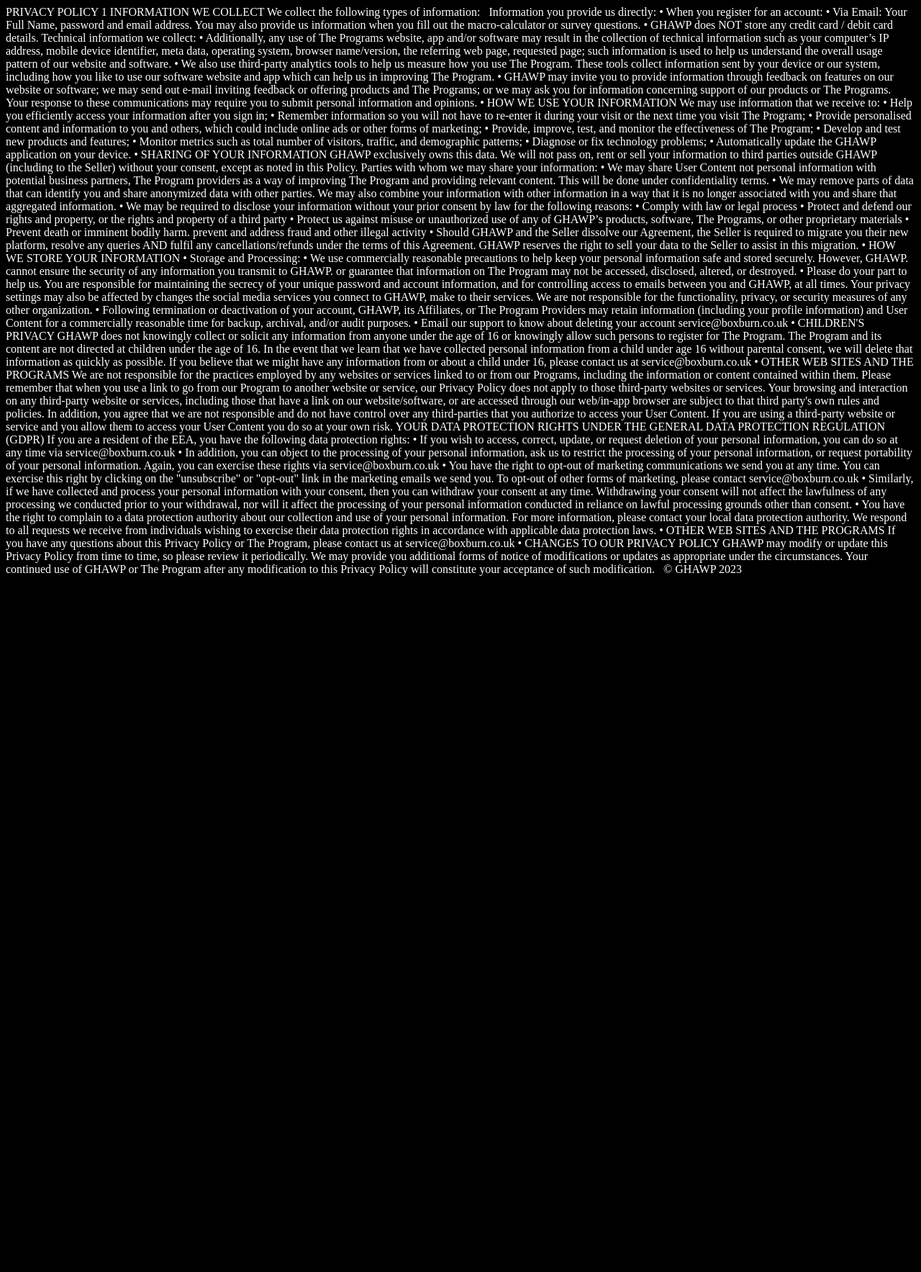
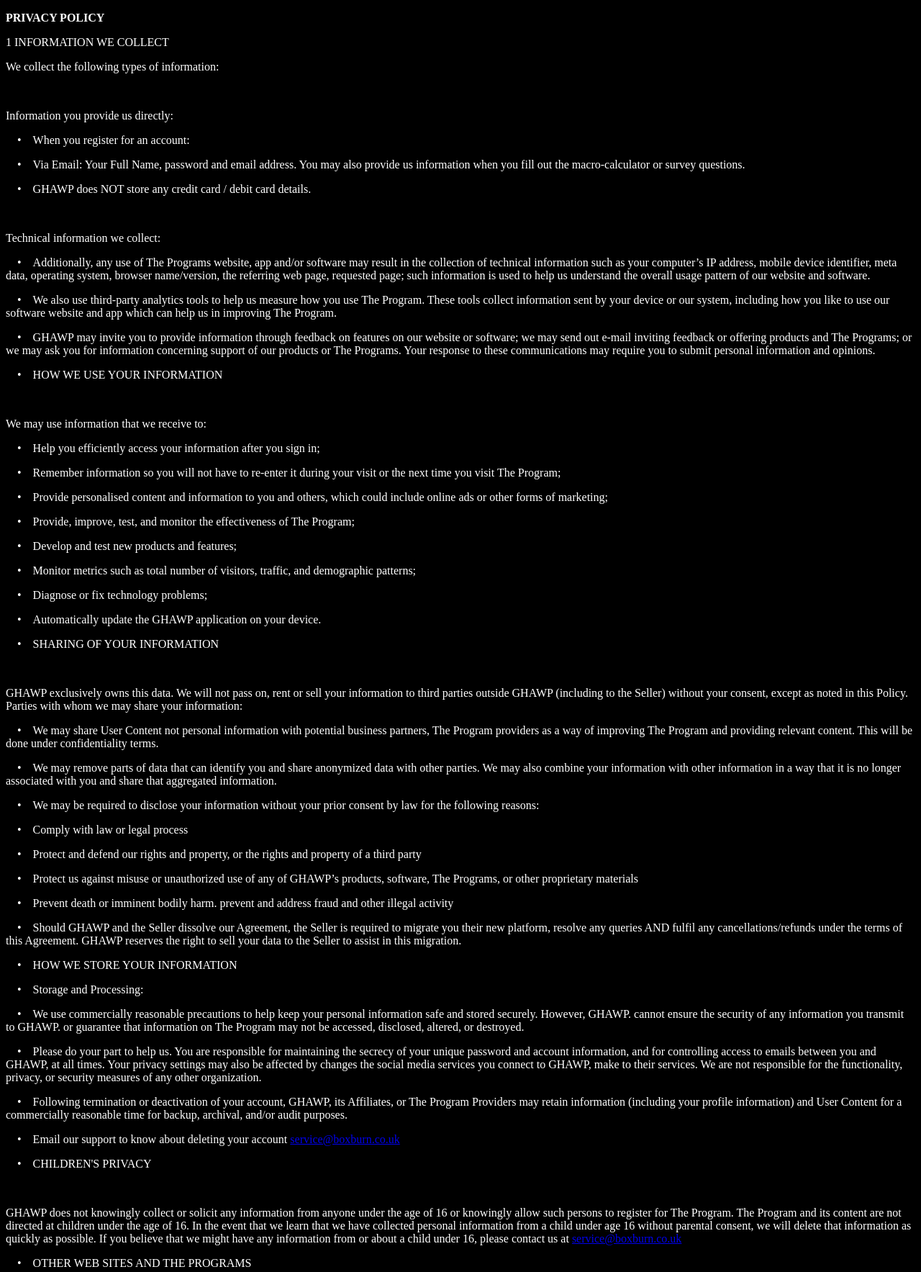
Before and after one commit to gigafitltd/gigafitltd.github.io, a plain HTML site: page privacy_policy.html in a window 1280 px wide. Shown: the top 1767 px of the page at 72% size. Before the commit the page ends 808 px from the top, so only its background shows below. Drawn offline with Linux system fonts and the light colour scheme.

Commit message:
Update privacy_policy.html

```diff
--- a/privacy_policy.html
+++ b/privacy_policy.html
@@ -6,122 +6,74 @@
     <title>Privacy Policy</title>
 </head>
 <body style="background-color: black; color: white;">
-    PRIVACY POLICY
-    1 INFORMATION WE COLLECT
-    We collect the following types of information:
-
-    Information you provide us directly:
-    • When you register for an account:
-    • Via Email: Your Full Name, password and email address. You may also provide us information when you fill out the
-    macro-calculator or survey questions.
-    • GHAWP does NOT store any credit card / debit card details.
-
-    Technical information we collect:
-    • Additionally, any use of The Programs website, app and/or software may result in the collection of technical
-    information such as your computer’s IP address, mobile device identifier, meta data, operating system, browser
-    name/version, the referring web page, requested page; such information is used to help us understand the overall usage
-    pattern of our website and software.
-    • We also use third-party analytics tools to help us measure how you use The Program. These tools collect information
-    sent by your device or our system, including how you like to use our software website and app which can help us in
-    improving The Program.
-    • GHAWP may invite you to provide information through feedback on features on our website or software; we may send out
-    e-mail inviting feedback or offering products and The Programs; or we may ask you for information concerning support of
-    our products or The Programs. Your response to these communications may require you to submit personal information and
-    opinions.
-    • HOW WE USE YOUR INFORMATION
-
-    We may use information that we receive to:
-    • Help you efficiently access your information after you sign in;
-    • Remember information so you will not have to re-enter it during your visit or the next time you visit The Program;
-    • Provide personalised content and information to you and others, which could include online ads or other forms of
-    marketing;
-    • Provide, improve, test, and monitor the effectiveness of The Program;
-    • Develop and test new products and features;
-    • Monitor metrics such as total number of visitors, traffic, and demographic patterns;
-    • Diagnose or fix technology problems;
-    • Automatically update the GHAWP application on your device.
-    • SHARING OF YOUR INFORMATION
-
-    GHAWP exclusively owns this data. We will not pass on, rent or sell your information to third parties outside GHAWP
-    (including to the Seller) without your consent, except as noted in this Policy. Parties with whom we may share your
-    information:
-    • We may share User Content not personal information with potential business partners, The Program providers as a way of
-    improving The Program and providing relevant content. This will be done under confidentiality terms.
-    • We may remove parts of data that can identify you and share anonymized data with other parties. We may also combine
-    your information with other information in a way that it is no longer associated with you and share that aggregated
-    information.
-    • We may be required to disclose your information without your prior consent by law for the following reasons:
-    • Comply with law or legal process
-    • Protect and defend our rights and property, or the rights and property of a third party
-    • Protect us against misuse or unauthorized use of any of GHAWP’s products, software, The Programs, or other proprietary
-    materials
-    • Prevent death or imminent bodily harm. prevent and address fraud and other illegal activity
-    • Should GHAWP and the Seller dissolve our Agreement, the Seller is required to migrate you their new platform, resolve
-    any queries AND fulfil any cancellations/refunds under the terms of this Agreement. GHAWP reserves the right to sell
-    your data to the Seller to assist in this migration.
-    • HOW WE STORE YOUR INFORMATION
-    • Storage and Processing:
-    • We use commercially reasonable precautions to help keep your personal information safe and stored securely. However,
-    GHAWP. cannot ensure the security of any information you transmit to GHAWP. or guarantee that information on The Program
-    may not be accessed, disclosed, altered, or destroyed.
-    • Please do your part to help us. You are responsible for maintaining the secrecy of your unique password and account
-    information, and for controlling access to emails between you and GHAWP, at all times. Your privacy settings may also be
-    affected by changes the social media services you connect to GHAWP, make to their services. We are not responsible for
-    the functionality, privacy, or security measures of any other organization.
-    • Following termination or deactivation of your account, GHAWP, its Affiliates, or The Program Providers may retain
-    information (including your profile information) and User Content for a commercially reasonable time for backup,
-    archival, and/or audit purposes.
-    • Email our support to know about deleting your account service@boxburn.co.uk
-    • CHILDREN'S PRIVACY
-
-    GHAWP does not knowingly collect or solicit any information from anyone under the age of 16 or knowingly allow such
-    persons to register for The Program. The Program and its content are not directed at children under the age of 16. In
-    the event that we learn that we have collected personal information from a child under age 16 without parental consent,
-    we will delete that information as quickly as possible. If you believe that we might have any information from or about
-    a child under 16, please contact us at service@boxburn.co.uk
-    • OTHER WEB SITES AND THE PROGRAMS
-
-
-    We are not responsible for the practices employed by any websites or services linked to or from our Programs, including
-    the information or content contained within them. Please remember that when you use a link to go from our Program to
-    another website or service, our Privacy Policy does not apply to those third-party websites or services. Your browsing
-    and interaction on any third-party website or services, including those that have a link on our website/software, or are
-    accessed through our web/in-app browser are subject to that third party's own rules and policies. In addition, you agree
-    that we are not responsible and do not have control over any third-parties that you authorize to access your User
-    Content. If you are using a third-party website or service and you allow them to access your User Content you do so at
-    your own risk.
-
-
-    YOUR DATA PROTECTION RIGHTS UNDER THE GENERAL DATA PROTECTION REGULATION (GDPR)
-
-    If you are a resident of the EEA, you have the following data protection rights:
-    • If you wish to access, correct, update, or request deletion of your personal information, you can do so at any time
-    via service@boxburn.co.uk
-    • In addition, you can object to the processing of your personal information, ask us to restrict the processing of your
-    personal information, or request portability of your personal information. Again, you can exercise these rights via
-    service@boxburn.co.uk
-    • You have the right to opt-out of marketing communications we send you at any time. You can exercise this right by
-    clicking on the "unsubscribe" or "opt-out" link in the marketing emails we send you. To opt-out of other forms of
-    marketing, please contact service@boxburn.co.uk
-    • Similarly, if we have collected and process your personal information with your consent, then you can withdraw your
-    consent at any time. Withdrawing your consent will not affect the lawfulness of any processing we conducted prior to
-    your withdrawal, nor will it affect the processing of your personal information conducted in reliance on lawful
-    processing grounds other than consent.
-    • You have the right to complain to a data protection authority about our collection and use of your personal
-    information. For more information, please contact your local data protection authority.
-
-    We respond to all requests we receive from individuals wishing to exercise their data protection rights in accordance
-    with applicable data protection laws.
-    • OTHER WEB SITES AND THE PROGRAMS
-
-    If you have any questions about this Privacy Policy or The Program, please contact us at service@boxburn.co.uk
-    • CHANGES TO OUR PRIVACY POLICY
-
-    GHAWP may modify or update this Privacy Policy from time to time, so please review it periodically. We may provide you
-    additional forms of notice of modifications or updates as appropriate under the circumstances. Your continued use of
-    GHAWP or The Program after any modification to this Privacy Policy will constitute your acceptance of such modification.
-
-    © GHAWP 2023
-
+    <p><strong>PRIVACY POLICY</strong></p>
+<p>1 INFORMATION WE COLLECT</p>
+<p>We collect the following types of information:</p>
+<p>&nbsp;</p>
+<p>Information you provide us directly:</p>
+<p>&nbsp; &nbsp; &bull; &nbsp; &nbsp;When you register for an account:</p>
+<p>&nbsp; &nbsp; &bull; &nbsp; &nbsp;Via Email: Your Full Name, password and email address. You may also provide us information when you fill out the macro-calculator or survey questions.</p>
+<p>&nbsp; &nbsp; &bull; &nbsp; &nbsp;GHAWP does NOT store any credit card / debit card details.&nbsp;</p>
+<p><br></p>
+<p>Technical information we collect:</p>
+<p>&nbsp; &nbsp; &bull; &nbsp; &nbsp;Additionally, any use of The Programs website, app and/or software may result in the collection of technical information such as your computer&rsquo;s IP address, mobile device identifier, meta data, operating system, browser name/version, the referring web page, requested page; such information is used to help us understand the overall usage pattern of our website and software.</p>
+<p>&nbsp; &nbsp; &bull; &nbsp; &nbsp;We also use third-party analytics tools to help us measure how you use The Program. These tools collect information sent by your device or our system, including how you like to use our software website and app which can help us in improving The Program.</p>
+<p>&nbsp; &nbsp; &bull; &nbsp; &nbsp;GHAWP may invite you to provide information through feedback on features on our website or software; we may send out e-mail inviting feedback or offering products and The Programs; or we may ask you for information concerning support of our products or The Programs. Your response to these communications may require you to submit personal information and opinions.</p>
+<p>&nbsp; &nbsp; &bull; &nbsp; &nbsp;HOW WE USE YOUR INFORMATION</p>
+<p><br></p>
+<p>We may use information that we receive to:</p>
+<p>&nbsp; &nbsp; &bull; &nbsp; &nbsp;Help you efficiently access your information after you sign in;</p>
+<p>&nbsp; &nbsp; &bull; &nbsp; &nbsp;Remember information so you will not have to re-enter it during your visit or the next time you visit The Program;</p>
+<p>&nbsp; &nbsp; &bull; &nbsp; &nbsp;Provide personalised content and information to you and others, which could include online ads or other forms of marketing;</p>
+<p>&nbsp; &nbsp; &bull; &nbsp; &nbsp;Provide, improve, test, and monitor the effectiveness of The Program;</p>
+<p>&nbsp; &nbsp; &bull; &nbsp; &nbsp;Develop and test new products and features;</p>
+<p>&nbsp; &nbsp; &bull; &nbsp; &nbsp;Monitor metrics such as total number of visitors, traffic, and demographic patterns;</p>
+<p>&nbsp; &nbsp; &bull; &nbsp; &nbsp;Diagnose or fix technology problems;</p>
+<p>&nbsp; &nbsp; &bull; &nbsp; &nbsp;Automatically update the GHAWP application on your device.</p>
+<p>&nbsp; &nbsp; &bull; &nbsp; &nbsp;SHARING OF YOUR INFORMATION</p>
+<p><br></p>
+<p>GHAWP exclusively owns this data. We will not pass on, rent or sell your information to third parties outside GHAWP (including to the Seller) without your consent, except as noted in this Policy. Parties with whom we may share your information:</p>
+<p>&nbsp; &nbsp; &bull; &nbsp; &nbsp;We may share User Content not personal information with potential business partners, The Program providers as a way of improving The Program and providing relevant content. This will be done under confidentiality terms.</p>
+<p>&nbsp; &nbsp; &bull; &nbsp; &nbsp;We may remove parts of data that can identify you and share anonymized data with other parties. We may also combine your information with other information in a way that it is no longer associated with you and share that aggregated information.</p>
+<p>&nbsp; &nbsp; &bull; &nbsp; &nbsp;We may be required to disclose your information without your prior consent by law for the following reasons:</p>
+<p>&nbsp; &nbsp; &bull; &nbsp; &nbsp;Comply with law or legal process</p>
+<p>&nbsp; &nbsp; &bull; &nbsp; &nbsp;Protect and defend our rights and property, or the rights and property of a third party</p>
+<p>&nbsp; &nbsp; &bull; &nbsp; &nbsp;Protect us against misuse or unauthorized use of any of GHAWP&rsquo;s products, software, The Programs, or other proprietary materials</p>
+<p>&nbsp; &nbsp; &bull; &nbsp; &nbsp;Prevent death or imminent bodily harm. prevent and address fraud and other illegal activity</p>
+<p>&nbsp; &nbsp; &bull; &nbsp; &nbsp;Should GHAWP and the Seller dissolve our Agreement, the Seller is required to migrate you their new platform, resolve any queries AND fulfil any cancellations/refunds under the terms of this Agreement. GHAWP reserves the right to sell your data to the Seller to assist in this migration.</p>
+<p>&nbsp; &nbsp; &bull; &nbsp; &nbsp;HOW WE STORE YOUR INFORMATION</p>
+<p>&nbsp; &nbsp; &bull; &nbsp; &nbsp;Storage and Processing:</p>
+<p>&nbsp; &nbsp; &bull; &nbsp; &nbsp;We use commercially reasonable precautions to help keep your personal information safe and stored securely. However, GHAWP. cannot ensure the security of any information you transmit to GHAWP. or guarantee that information on The Program may not be accessed, disclosed, altered, or destroyed.</p>
+<p>&nbsp; &nbsp; &bull; &nbsp; &nbsp;Please do your part to help us. You are responsible for maintaining the secrecy of your unique password and account information, and for controlling access to emails between you and GHAWP, at all times. Your privacy settings may also be affected by changes the social media services you connect to GHAWP, make to their services. We are not responsible for the functionality, privacy, or security measures of any other organization.</p>
+<p>&nbsp; &nbsp; &bull; &nbsp; &nbsp;Following termination or deactivation of your account, GHAWP, its Affiliates, or The Program Providers may retain information (including your profile information) and User Content for a commercially reasonable time for backup, archival, and/or audit purposes.</p>
+<p>&nbsp; &nbsp; &bull; &nbsp; &nbsp;Email our support to know about deleting your account <a href="mailto:service@boxburn.co.uk">service@boxburn.co.uk</a></p>
+<p>&nbsp; &nbsp; &bull; &nbsp; &nbsp;CHILDREN&apos;S PRIVACY</p>
+<p><br></p>
+<p>GHAWP does not knowingly collect or solicit any information from anyone under the age of 16 or knowingly allow such persons to register for The Program. The Program and its content are not directed at children under the age of 16. In the event that we learn that we have collected personal information from a child under age 16 without parental consent, we will delete that information as quickly as possible. If you believe that we might have any information from or about a child under 16, please contact us at <a href="mailto:service@boxburn.co.uk">service@boxburn.co.uk</a></p>
+<p>&nbsp; &nbsp; &bull; &nbsp; &nbsp;OTHER WEB SITES AND THE PROGRAMS</p>
+<p><br></p>
+<p><br></p>
+<p>We are not responsible for the practices employed by any websites or services linked to or from our Programs, including the information or content contained within them. Please remember that when you use a link to go from our Program to another website or service, our Privacy Policy does not apply to those third-party websites or services. Your browsing and interaction on any third-party website or services, including those that have a link on our website/software, or are accessed through our web/in-app browser are subject to that third party&apos;s own rules and policies. In addition, you agree that we are not responsible and do not have control over any third-parties that you authorize to access your User Content. If you are using a third-party website or service and you allow them to access your User Content you do so at your own risk.</p>
+<p><br></p>
+<p><br></p>
+<p>YOUR DATA PROTECTION RIGHTS UNDER THE GENERAL DATA PROTECTION REGULATION (GDPR)</p>
+<p><br></p>
+<p>If you are a resident of the EEA, you have the following data protection rights:</p>
+<p>&nbsp; &nbsp; &bull; &nbsp; &nbsp;If you wish to access, correct, update, or request deletion of your personal information, you can do so at any time via <a href="mailto:service@boxburn.co.uk">service@boxburn.co.uk</a></p>
+<p>&nbsp; &nbsp; &bull; &nbsp; &nbsp;In addition, you can object to the processing of your personal information, ask us to restrict the processing of your personal information, or request portability of your personal information. Again, you can exercise these rights via <a href="mailto:service@boxburn.co.uk">service@boxburn.co.uk</a></p>
+<p>&nbsp; &nbsp; &bull; &nbsp; &nbsp;You have the right to opt-out of marketing communications we send you at any time. You can exercise this right by clicking on the &quot;unsubscribe&quot; or &quot;opt-out&quot; link in the marketing emails we send you. To opt-out of other forms of marketing, please contact <a href="mailto:service@boxburn.co.uk">service@boxburn.co.uk</a></p>
+<p>&nbsp; &nbsp; &bull; &nbsp; &nbsp;Similarly, if we have collected and process your personal information with your consent, then you can withdraw your consent at any time. Withdrawing your consent will not affect the lawfulness of any processing we conducted prior to your withdrawal, nor will it affect the processing of your personal information conducted in reliance on lawful processing grounds other than consent.</p>
+<p>&nbsp; &nbsp; &bull; &nbsp; &nbsp;You have the right to complain to a data protection authority about our collection and use of your personal information. For more information, please contact your local data protection authority.</p>
+<p><br></p>
+<p>We respond to all requests we receive from individuals wishing to exercise their data protection rights in accordance with applicable data protection laws.</p>
+<p>&nbsp; &nbsp; &bull; &nbsp; &nbsp;OTHER WEB SITES AND THE PROGRAMS</p>
+<p><br></p>
+<p>If you have any questions about this Privacy Policy or The Program, please contact us at <a href="mailto:service@boxburn.co.uk">service@boxburn.co.uk</a></p>
+<p>&nbsp; &nbsp; &bull; &nbsp; &nbsp;CHANGES TO OUR PRIVACY POLICY</p>
+<p><br></p>
+<p>GHAWP may modify or update this Privacy Policy from time to time, so please review it periodically. We may provide you additional forms of notice of modifications or updates as appropriate under the circumstances. Your continued use of GHAWP or The Program after any modification to this Privacy Policy will constitute your acceptance of such modification.</p>
+<p>&nbsp;</p>
+<p>&copy; GHAWP 2023</p>
+<p><br></p>
 </body>
 </html>
```
